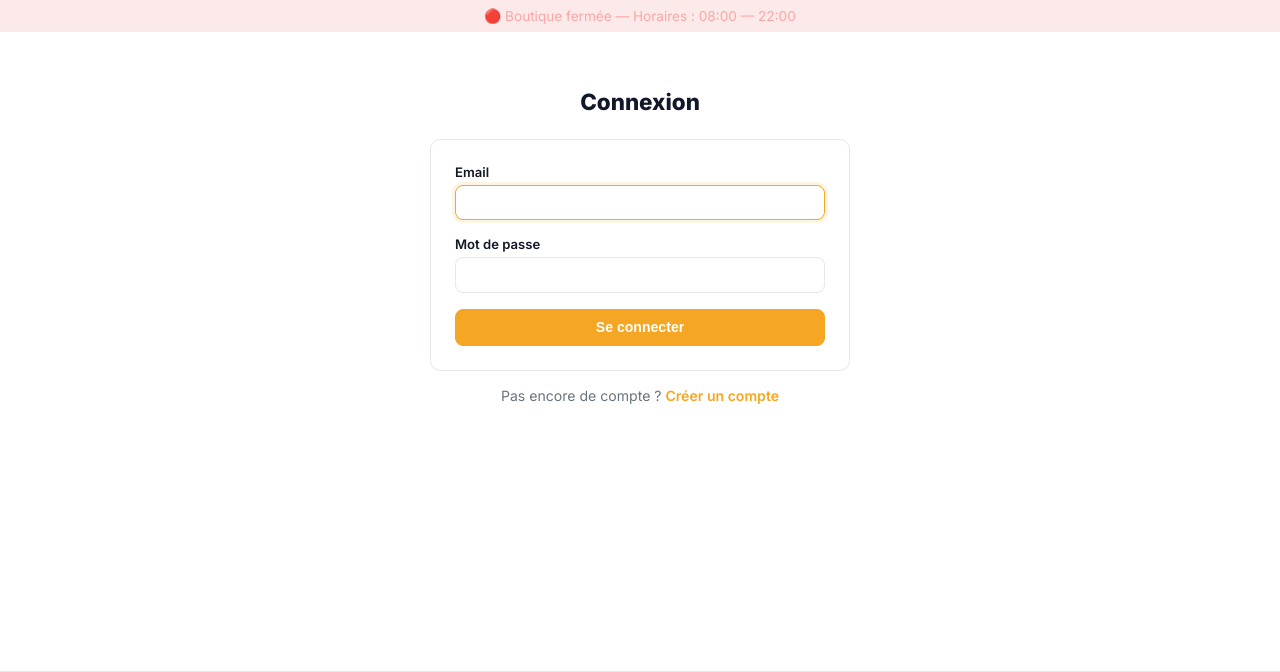
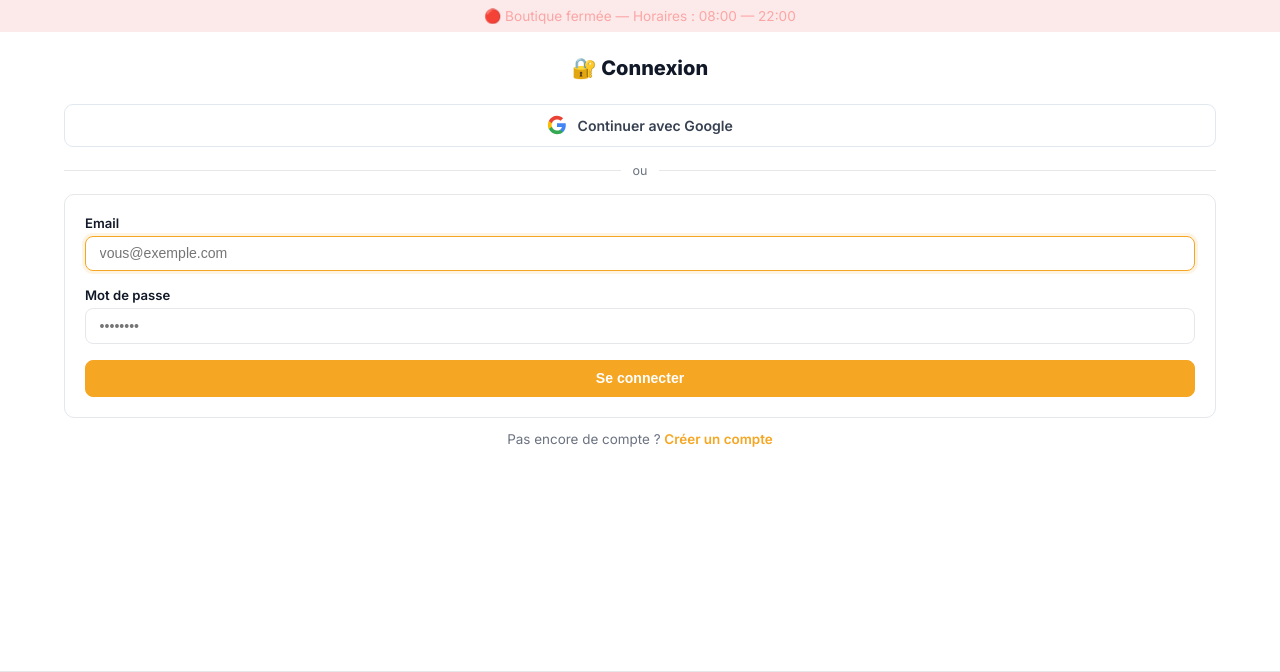
Before and after one commit to Abdoul79/saas-pos, a Python web app: template templates/shop/login.html in a window 1280 px wide. Shown: the part 42-714 px from the top of the page. Run offline with Jinja, Linux system fonts and the light colour scheme; the template is opened without the code that fills it, so the values that code supplies are empty.

Commit message:
connexion avec google claude

```diff
--- a/templates/shop/login.html
+++ b/templates/shop/login.html
@@ -1,20 +1,58 @@
 {% extends "shop/base.html" %}
 {% block title %}Connexion — {{ tenant.nom_boutique }}{% endblock %}
+{% block head %}
+<style>
+  .login-box { max-width:400px;margin:2rem auto; }
+  .login-title { font-size:1.25rem;font-weight:800;margin-bottom:1.5rem;text-align:center; }
+
+  /* Séparateur */
+  .or-sep { display:flex;align-items:center;gap:.75rem;margin:1rem 0;color:var(--muted);font-size:.78rem; }
+  .or-sep::before,.or-sep::after { content:'';flex:1;height:1px;background:var(--border); }
+
+  /* Bouton Google */
+  .btn-google {
+    width:100%;display:flex;align-items:center;justify-content:center;gap:.65rem;
+    padding:.65rem 1rem;border-radius:9px;
+    border:1.5px solid #e2e8f0;background:#fff;
+    font-size:.88rem;font-weight:600;color:#374151;
+    cursor:pointer;transition:all .15s;text-decoration:none;
+  }
+  .btn-google:hover { border-color:#4285f4;background:#f0f6ff;box-shadow:0 2px 10px rgba(66,133,244,.1); }
+  .google-icon { width:20px;height:20px;flex-shrink:0; }
+</style>
+{% endblock %}
+
 {% block content %}
-<div style="max-width:420px;margin:2rem auto;">
-  <h1 style="font-size:1.4rem;font-weight:800;margin-bottom:1.5rem;text-align:center;">Connexion</h1>
-  <form method="POST" class="card" style="padding:1.5rem;">
+<div class="login-box">
+  <div class="login-title">🔐 Connexion</div>
+
+  <!-- Google OAuth -->
+  <a href="{{ url_for('shop.google_login', slug=tenant.shop_slug) }}" class="btn-google">
+    <svg class="google-icon" viewBox="0 0 24 24">
+      <path fill="#4285F4" d="M22.56 12.25c0-.78-.07-1.53-.2-2.25H12v4.26h5.92c-.26 1.37-1.04 2.53-2.21 3.31v2.77h3.57c2.08-1.92 3.28-4.74 3.28-8.09z"/>
+      <path fill="#34A853" d="M12 23c2.97 0 5.46-.98 7.28-2.66l-3.57-2.77c-.98.66-2.23 1.06-3.71 1.06-2.86 0-5.29-1.93-6.16-4.53H2.18v2.84C3.99 20.53 7.7 23 12 23z"/>
+      <path fill="#FBBC05" d="M5.84 14.09c-.22-.66-.35-1.36-.35-2.09s.13-1.43.35-2.09V7.07H2.18C1.43 8.55 1 10.22 1 12s.43 3.45 1.18 4.93l2.85-2.22.81-.62z"/>
+      <path fill="#EA4335" d="M12 5.38c1.62 0 3.06.56 4.21 1.64l3.15-3.15C17.45 2.09 14.97 1 12 1 7.7 1 3.99 3.47 2.18 7.07l3.66 2.84c.87-2.6 3.3-4.53 6.16-4.53z"/>
+    </svg>
+    Continuer avec Google
+  </a>
+
+  <div class="or-sep">ou</div>
+
+  <!-- Formulaire email/mdp -->
+  <form method="POST" class="card" style="padding:1.25rem;">
     <div class="form-group">
       <label class="form-label">Email</label>
-      <input type="email" name="email" class="form-control" required autofocus>
+      <input type="email" name="email" class="form-control" required autofocus placeholder="vous@exemple.com">
     </div>
     <div class="form-group">
       <label class="form-label">Mot de passe</label>
-      <input type="password" name="password" class="form-control" required>
+      <input type="password" name="password" class="form-control" required placeholder="••••••••">
     </div>
     <button type="submit" class="btn btn-primary" style="width:100%;">Se connecter</button>
   </form>
-  <div style="text-align:center;margin-top:1rem;font-size:.88rem;color:var(--muted);">
+
+  <div style="text-align:center;margin-top:.85rem;font-size:.84rem;color:var(--muted);">
     Pas encore de compte ?
     <a href="{{ url_for('shop.register', slug=tenant.shop_slug) }}" style="color:var(--accent);font-weight:600;">Créer un compte</a>
   </div>
```
Also changed, not shown: app/routes/shop.py (+63 -0 lines).
